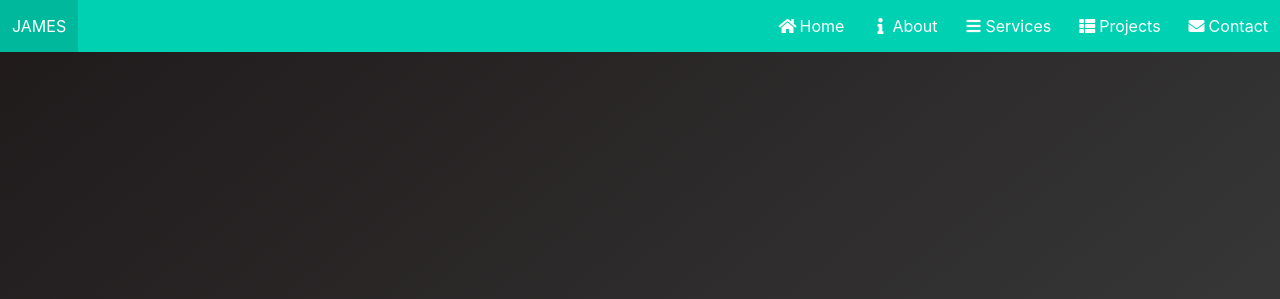
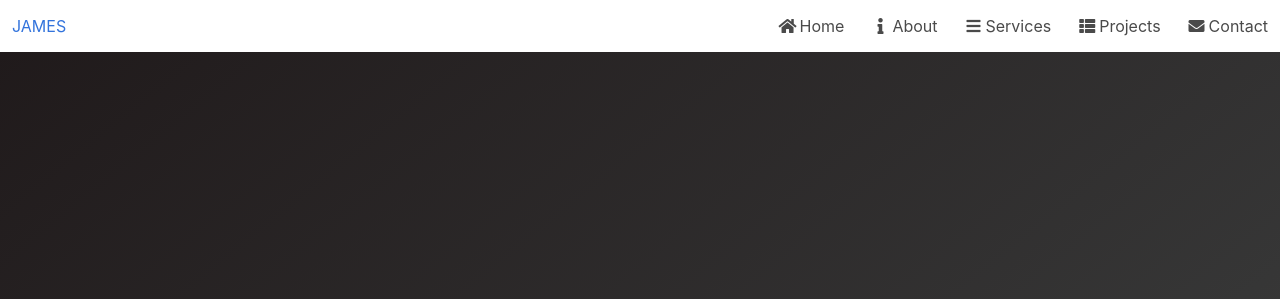
Before and after one commit to Jameskirwa/Portfolio-Web, a plain HTML site: page index.html in a window 1280 px wide. Shown: the top 299 px of the page. Drawn offline with nearby package versions, Linux system fonts and the light colour scheme.

Commit message:
change color in html

```diff
--- a/index.html
+++ b/index.html
@@ -17,7 +17,7 @@
 
 <body>
     <!-- Navigation bar -->
-    <nav class="navbar is-primary is-bold is-fixed-top">
+    <nav class="navbar is-warn is-bold is-fixed-top">
         <div class="navbar-brand">
             <a class="navbar-item" href="#home">
                 <span>JAMES</span>
```
